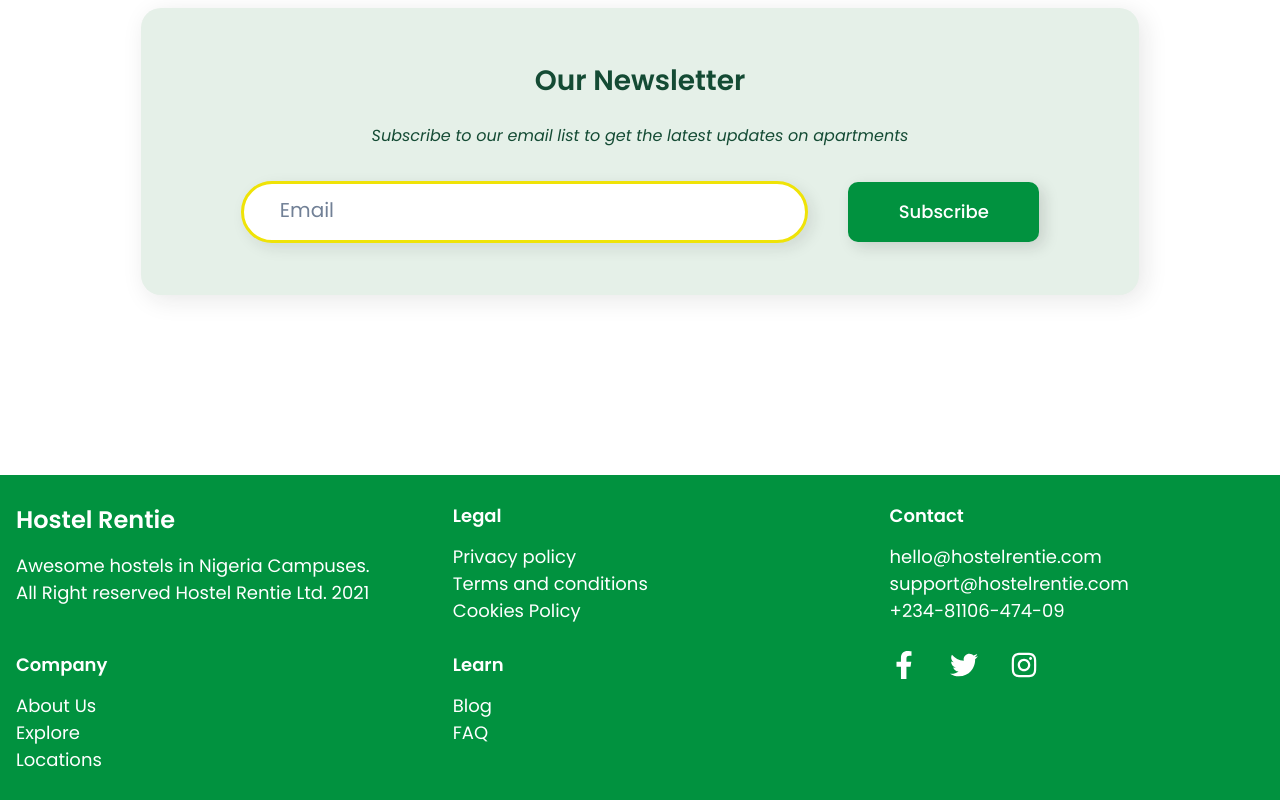
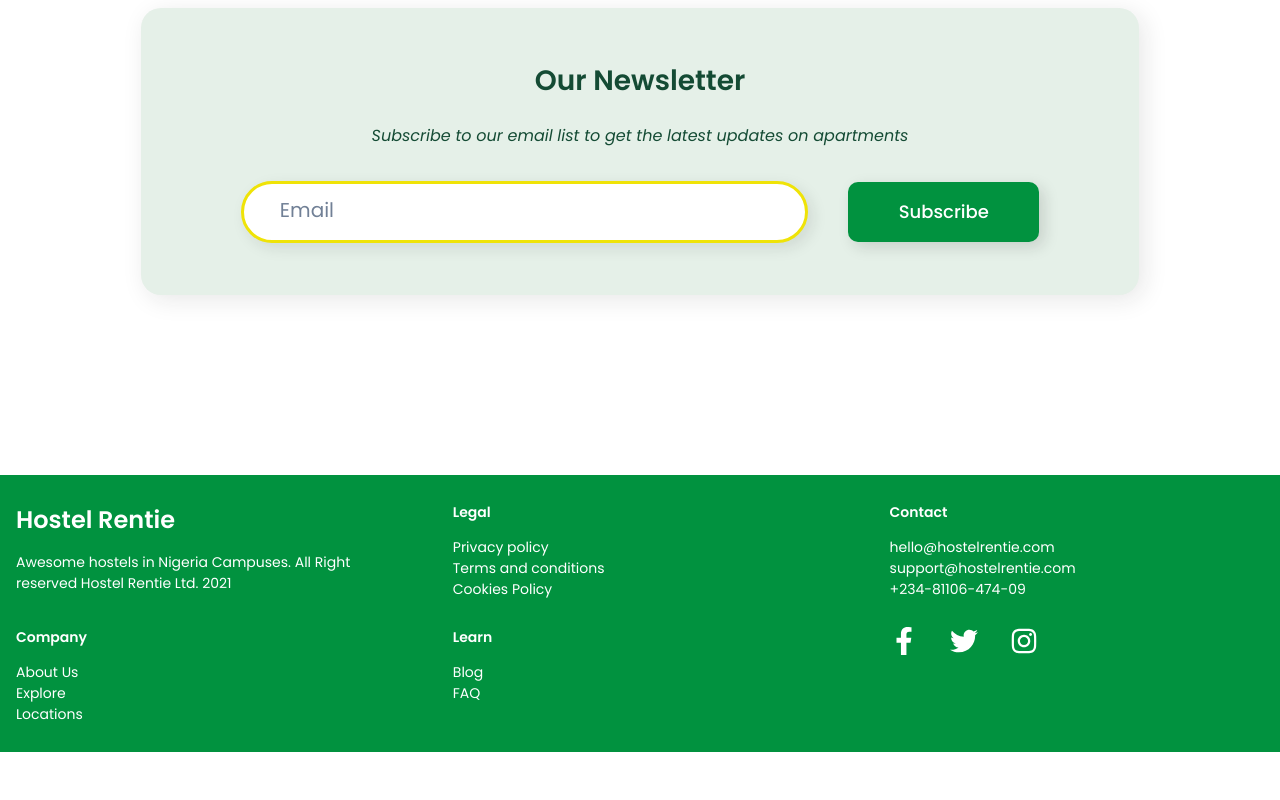
Before and after one commit to Kennyking100/hostel-rentie-v2, a React (Create React App) app: page / in a window 1280 px wide. Shown: the part 3901-4701 px from the top of the page. After the commit the page ends 4653 px from the top, so only its background shows below. Built offline with nearby package versions, Linux system fonts and the light colour scheme.

Commit message:
changed font size

```diff
--- a/src/components/Footer.tsx
+++ b/src/components/Footer.tsx
@@ -2,7 +2,7 @@ import { Box, Container, Flex, Icon, Text } from "@chakra-ui/react";
 import React from "react";
 import { FaFacebookF, FaTwitter, FaInstagram } from "react-icons/fa";
 
-const subs = { base: "1rem", md: "1.125rem" };
+const subs = "0.875rem";
 const boxW = { base: "100%", sm: "45%", md: "30%" };
 const titleMb = "14px";
 const iconSize = "28px";
```
